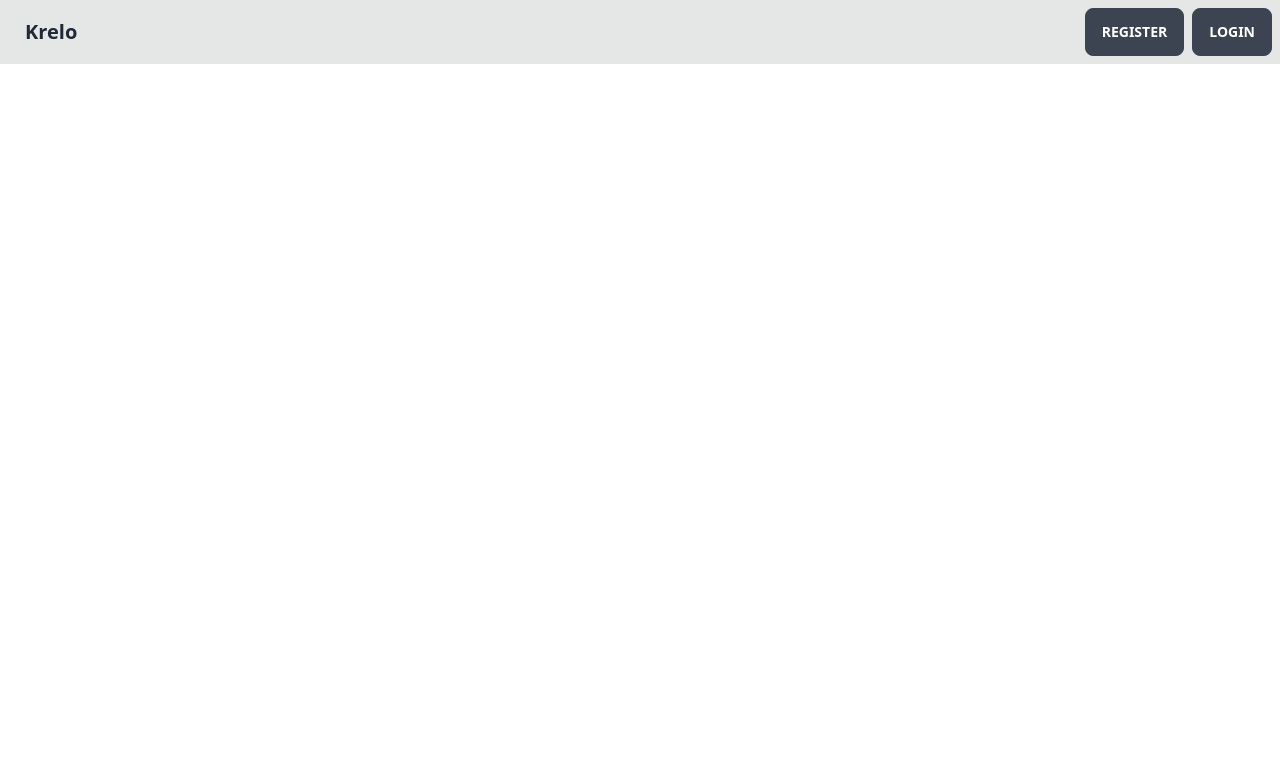
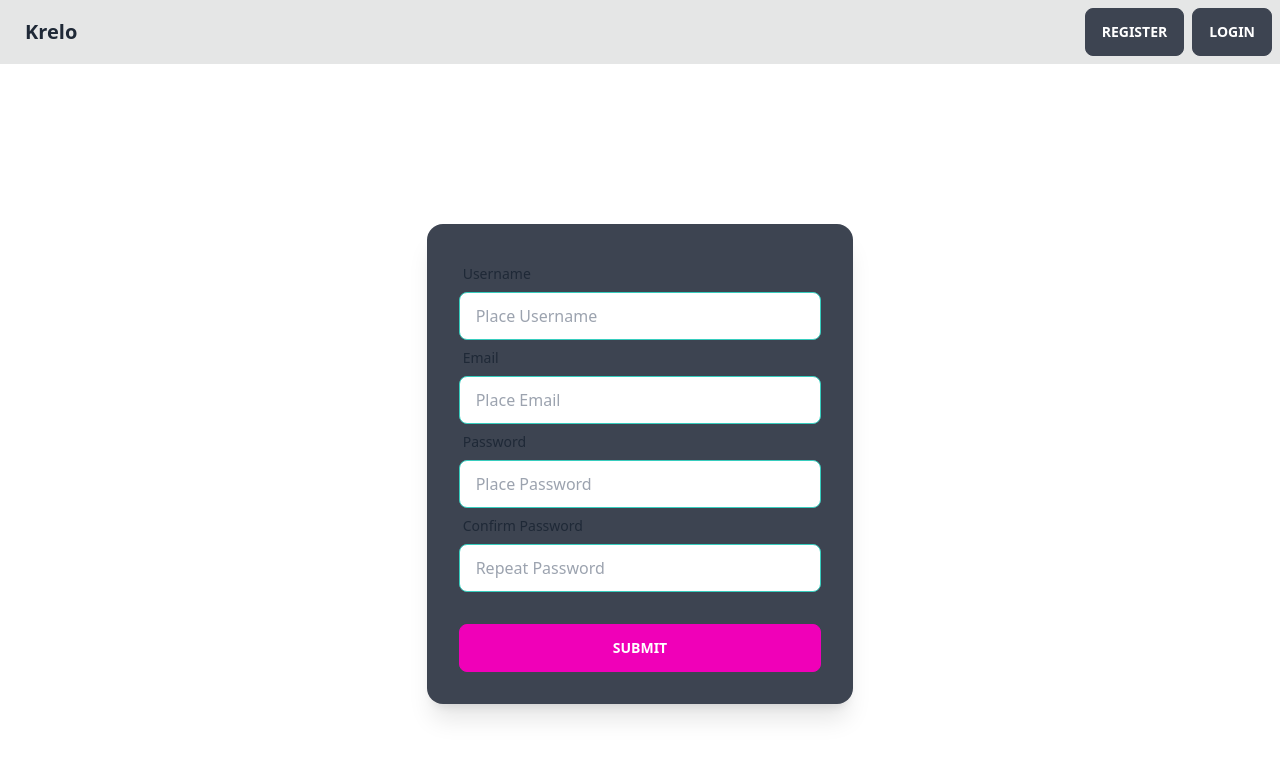
Before and after one commit to elfacu0/Krello-Front, a Svelte app: page /register in a window 1280 px wide. Shown: the top 758 px of the page. Built offline with nearby package versions, Linux system fonts and the light colour scheme.

Commit message:
Add Register Route and files

```diff
--- a/src/App.svelte
+++ b/src/App.svelte
@@ -1,8 +1,9 @@
 <script lang="ts">
+    import { Router, Route } from "svelte-routing";
     import Navbar from "./lib/Navbar.svelte";
     import Login from "./pages/+Login.svelte";
     import Home from "./pages/Home.svelte";
-    import { Router, Route } from "svelte-routing";
+    import Register from "./pages/+Register.svelte";
     export let isLoggedIn: Boolean = false;
 </script>
 
@@ -16,6 +17,9 @@
                 <Route path="/login">
                     <Login />
                 </Route>
+                <Route path="/register">
+                    <Register />
+                </Route>
             </div>
         </div>
     </Router>
--- a/src/lib/RegisterForm.svelte
+++ b/src/lib/RegisterForm.svelte
@@ -2,13 +2,25 @@
   import Input from "./Input.svelte";
   import PasswordInput from "./PasswordInput.svelte";
   let username: string = "";
+  let email: string = "";
   let password: string = "";
   let confirmPassword: string = "";
 </script>
 
-<div class="form-control card w-full bg-neutral shadow-xl p-8 flex justify-items-center justify-center">
+<div
+  class="form-control card w-full bg-neutral shadow-xl p-8 flex justify-items-center justify-center"
+>
   <Input label="Username" placeholder="Place Username" value={username} />
-  <PasswordInput label="Password" placeholder="Place Password" value={password} />
-  <PasswordInput label="Confirm Password" placeholder="Repeat Password" value={confirmPassword} />
+  <Input label="Email" placeholder="Place Email" value={email} />
+  <PasswordInput
+    label="Password"
+    placeholder="Place Password"
+    value={password}
+  />
+  <PasswordInput
+    label="Confirm Password"
+    placeholder="Repeat Password"
+    value={confirmPassword}
+  />
   <input type="submit" value="Submit" class="btn btn-secondary mt-8" />
 </div>
--- /dev/null
+++ b/src/pages/+Register.svelte
@@ -0,0 +1,5 @@
+<script lang="ts">
+    import RegisterForm from "../lib/RegisterForm.svelte";
+</script>
+
+<RegisterForm></RegisterForm>
```
